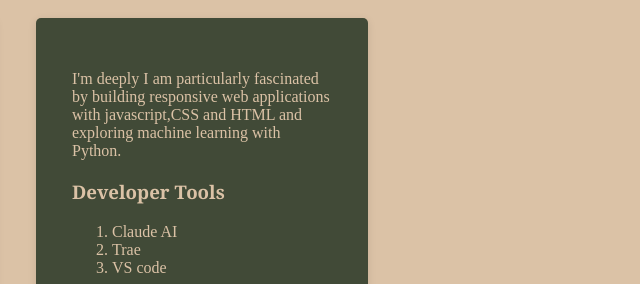
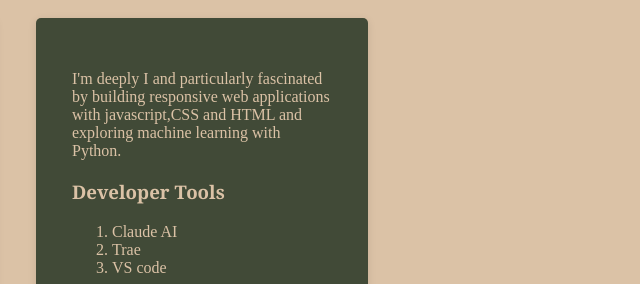
Before and after one commit to Offradar254/My-portfolio, a plain HTML site: page index.html in a window 1280 px wide. Shown: the part 212-496 px from the top of the page, 624-1264 px from the left. Drawn offline with Linux system fonts and the light colour scheme.

Commit message:
particularly

```diff
--- a/index.html
+++ b/index.html
@@ -107,7 +107,7 @@
         </div>
       <div class="card">
         <div class="container">
-<p>I'm deeply I am particularly fascinated by building responsive web applications <br>
+<p>I'm deeply I and particularly fascinated by building responsive web applications <br>
     with javascript,CSS and HTML and exploring machine learning with Python.<br></p>
     <p>
         <h3>Developer Tools</h3>
```
